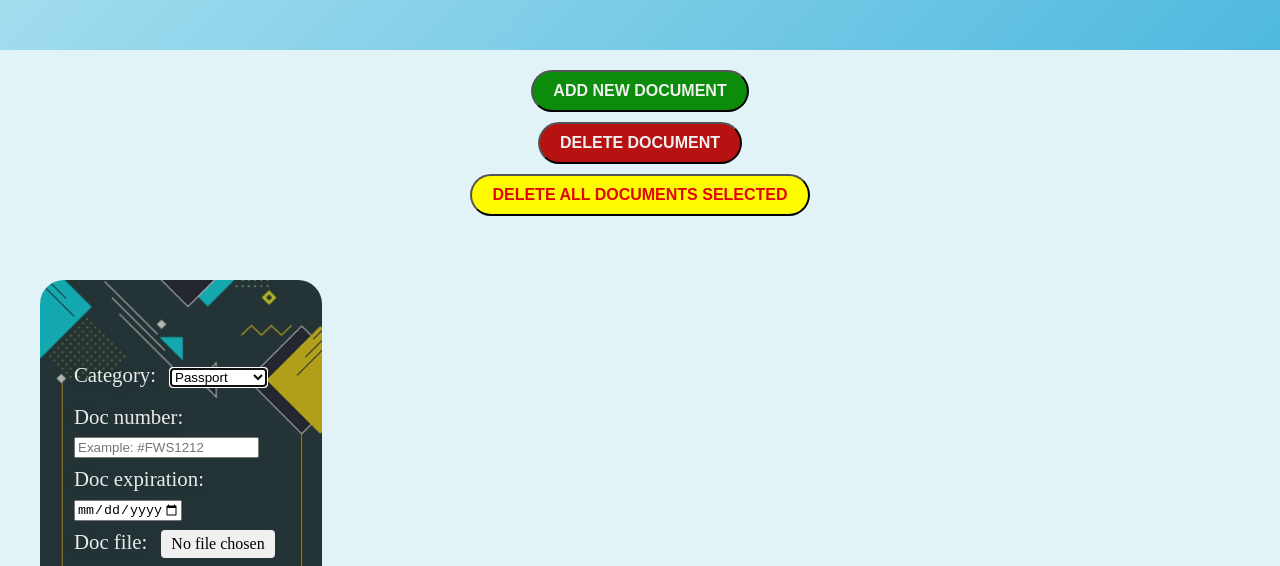
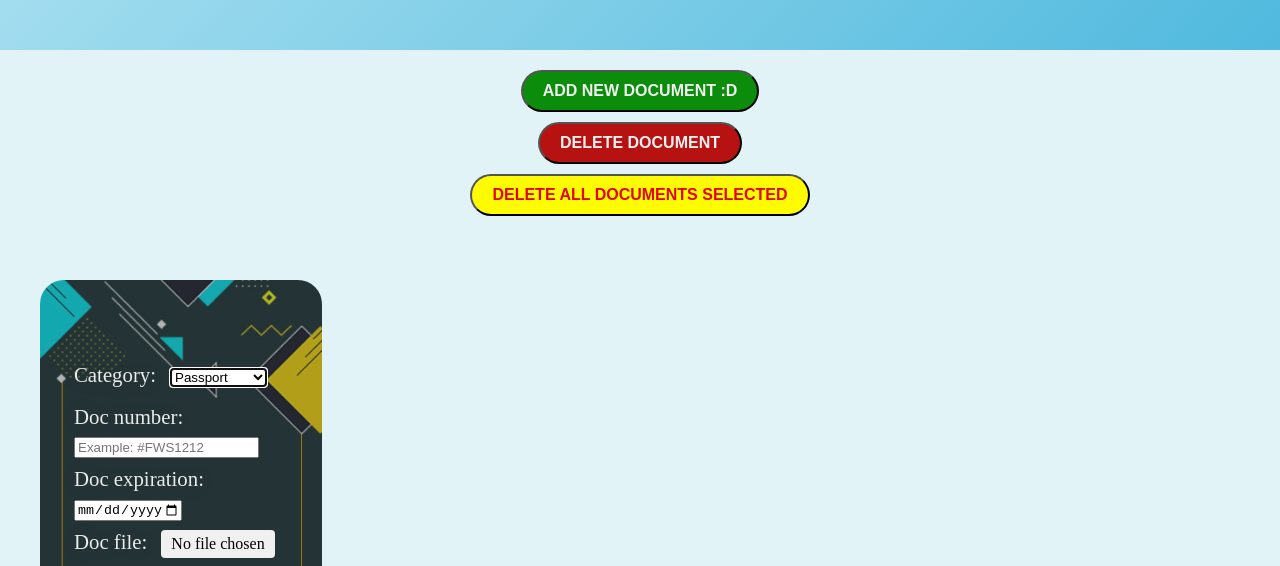
Before and after one commit to UnknownPug/DijaCZ, a plain HTML site: page src/html/MyDocuments.html in a window 1280 px wide. Shown: the part 225-791 px from the top of the page. Drawn offline with nearby package versions, Linux system fonts and the light colour scheme.

Commit message:
Small tip :D

```diff
--- a/src/html/MyDocuments.html
+++ b/src/html/MyDocuments.html
@@ -31,7 +31,7 @@
 <div>
     <!-- Buttons container -->
     <div class="buttons-container">
-        <button class="button green" id="add-doc">Add new Document</button>
+        <button class="button green" id="add-doc">Add new Document :D</button>
         <button class="button red" id="delete-selected">Delete Document</button>
         <button class="button yellow" id="delete-all">Delete all documents selected</button>
     </div>
```
